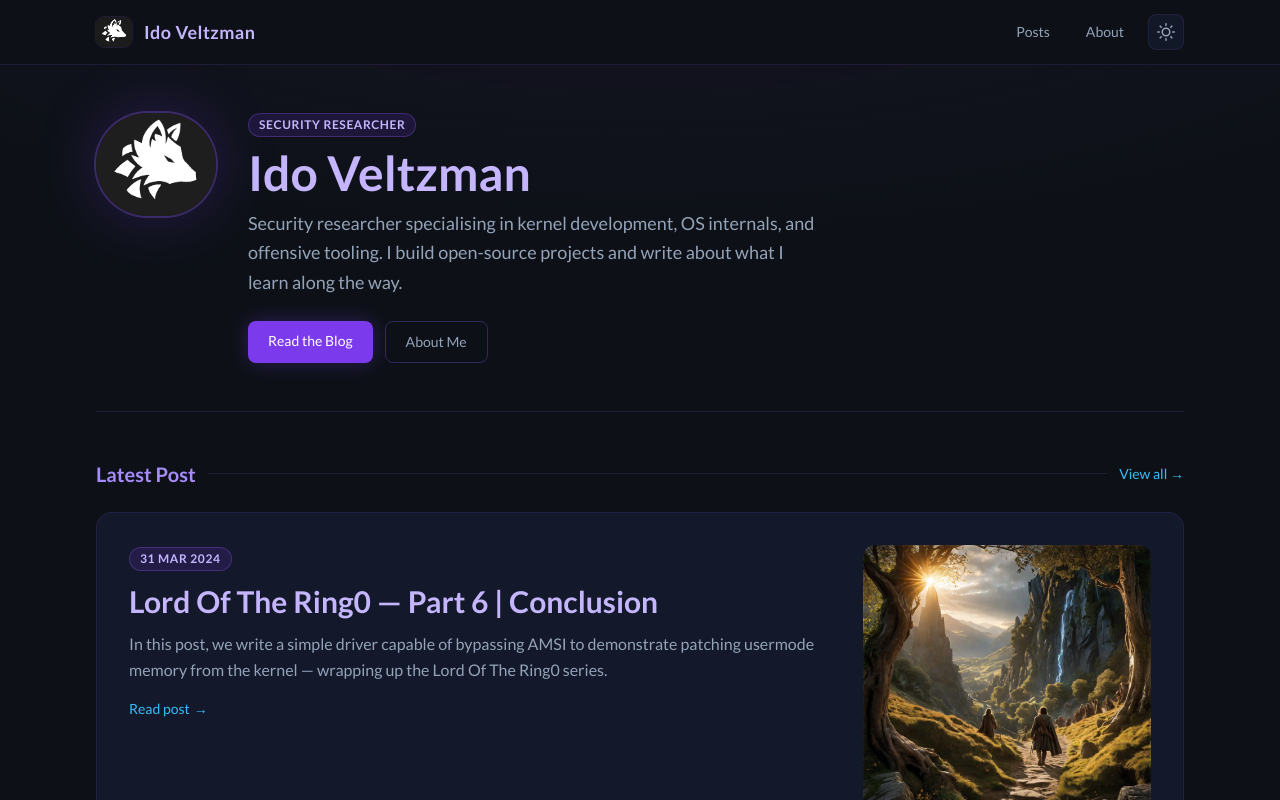
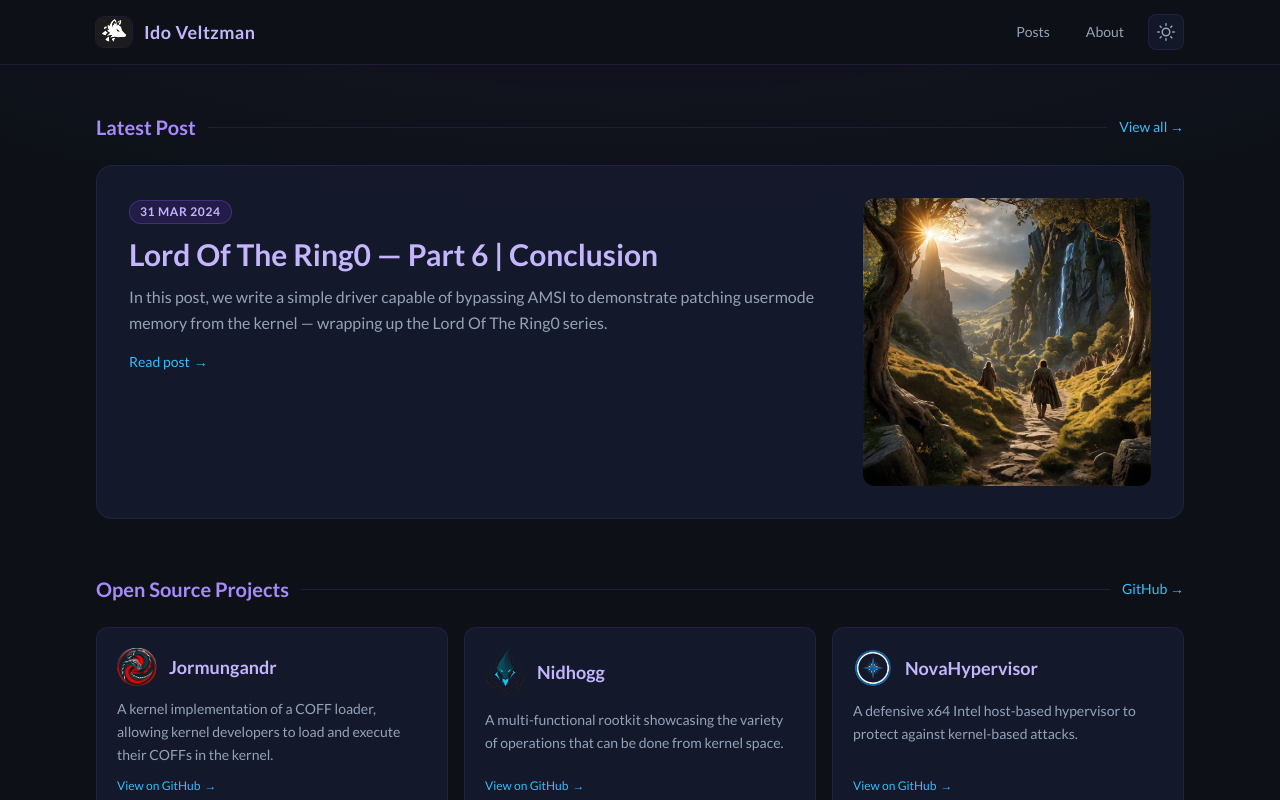
Before and after one commit to Idov31/idov31.github.io, a Next.js app: page / in a window 1280 px wide. Shown: the top 800 px of the page. Built offline with nearby package versions, Linux system fonts and the light colour scheme.

Commit message:
Removed hero section

```diff
--- a/src/app/globals.css
+++ b/src/app/globals.css
@@ -102,7 +102,7 @@ body {
 /* ─── Glow effects ──────────────────────────────── */
 .hover\:glow:hover {
     transition: all 0.3s ease-in-out;
-    box-shadow: 0 0 12px rgba(124, 58, 237, 0.5), 0 0 30px rgba(124, 58, 237, 0.25);
+        box-shadow: 0 0 18px rgba(124, 58, 237, 0.65), 0 0 42px rgba(124, 58, 237, 0.35), 0 0 72px rgba(124, 58, 237, 0.18);
 }
 
 .hover\:glow-blue:hover {
--- a/src/app/page.tsx
+++ b/src/app/page.tsx
@@ -45,48 +45,6 @@ export default function Home() {
 
     return (
         <div className="animate-fade-in">
-            {/* ── Hero Section ───────────────────────── */}
-            <section className="flex flex-col md:flex-row items-center md:items-start gap-8 pb-12 mb-12 border-b border-borderSubtle">
-                <div className="flex-shrink-0">
-                    <div className="relative">
-                        <div className="absolute inset-0 rounded-full bg-accentPurple/20 blur-xl scale-110"/>
-                        <Image
-                            src="/avatar-icon.png"
-                            alt="Ido Veltzman"
-                            width={120}
-                            height={120}
-                            className="relative rounded-full ring-2 ring-borderMid"
-                        />
-                    </div>
-                </div>
-                <div className="flex flex-col items-center md:items-start text-center md:text-left">
-                    <div className="badge badge-purple mb-3">Security Researcher</div>
-                    <h1 className="text-4xl lg:text-5xl font-bold text-txtHeader mb-3 leading-tight">
-                        Ido Veltzman
-                    </h1>
-                    <p className="text-txtMuted text-lg max-w-xl leading-relaxed mb-6">
-                        Security researcher specialising in kernel development, OS internals, and offensive tooling.
-                        I build open-source projects and write about what I learn along the way.
-                    </p>
-                    <div className="flex flex-wrap gap-3 justify-center md:justify-start">
-                        <Link
-                            href="/posts"
-                            className="px-5 py-2.5 bg-accentPurple hover:bg-accentPurple/90 text-white rounded-lg
-                                       font-medium text-sm transition-all duration-200 shadow-glow hover:shadow-lg"
-                        >
-                            Read the Blog
-                        </Link>
-                        <Link
-                            href="/about"
-                            className="px-5 py-2.5 border border-borderMid hover:border-accentPurple text-txtMuted
-                                       hover:text-txtRegular rounded-lg font-medium text-sm transition-all duration-200"
-                        >
-                            About Me
-                        </Link>
-                    </div>
-                </div>
-            </section>
-
             {/* ── Latest Post ────────────────────────── */}
             <section className="mb-14">
                 <div className="flex items-center gap-3 mb-6">
```
